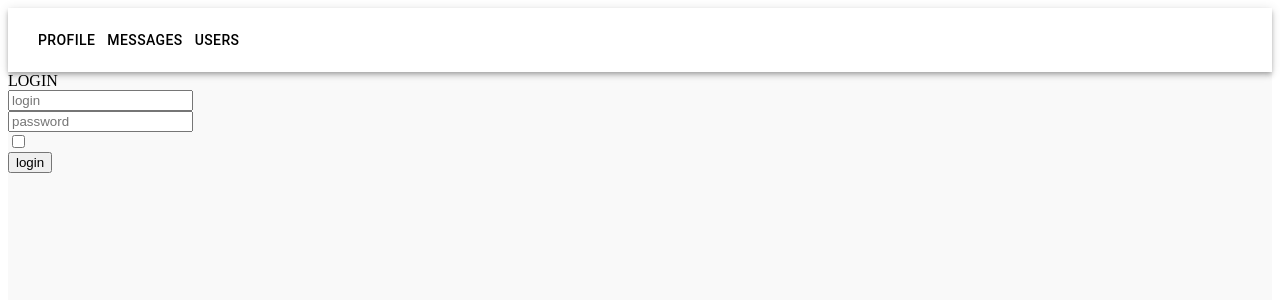
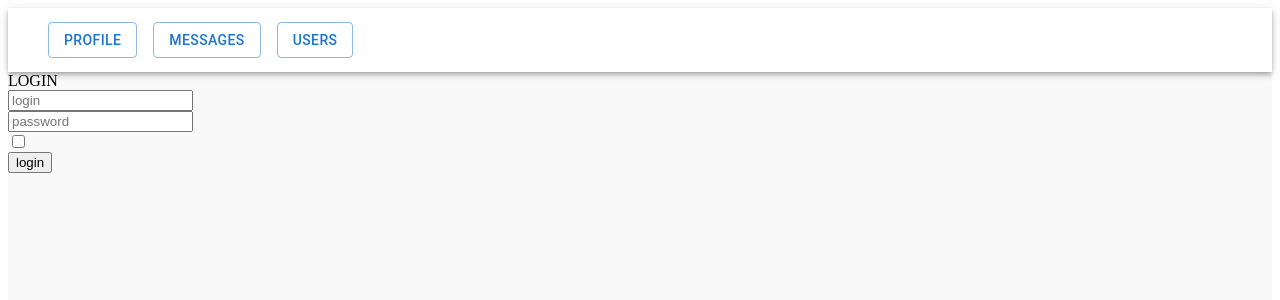
Before and after one commit to tepek92/samurai_way_ts, a React (Create React App) app: page /login in a window 1280 px wide. Shown: the top 300 px of the page. Built offline with nearby package versions, Linux system fonts and the light colour scheme; no server answers.

Commit message:
refactor(Header): buttons link style

```diff
--- a/src/components/Dialogs/Message/Message.module.css
+++ b/src/components/Dialogs/Message/Message.module.css
@@ -1,6 +1,6 @@
 :root {
     --main-background-color: #fff;
-    --message-background-color: #e6f3fc;
+    --message-background-color: #f5f9fe;
 }
 
 .column_block {
--- a/src/components/Header/Header.module.css
+++ b/src/components/Header/Header.module.css
@@ -37,9 +37,9 @@
     align-items: center;
 }
 
-.link a {
+.nav a {
     text-decoration: none;
-    color: #000;
+    /*color: #000;*/
 }
 
 .nav .link {
--- a/src/components/Header/Header.tsx
+++ b/src/components/Header/Header.tsx
@@ -1,13 +1,11 @@
 import React, {FC} from 'react';
-import {NavLink} from "react-router-dom";
+import {NavLink, useLocation, useRouteMatch} from "react-router-dom";
 import {HeaderPropsType} from "./HeaderContainer";
 import AppBar from '@mui/material/AppBar';
 import Box from '@mui/material/Box';
 import Toolbar from '@mui/material/Toolbar';
 import Button from '@mui/material/Button';
-import IconButton from '@mui/material/IconButton';
 import Avatar from '@mui/material/Avatar';
-import Tooltip from '@mui/material/Tooltip';
 import style from './Header.module.css';
 import avatar from "../../img/samurai2.png";
 import Chip from '@mui/material/Chip';
@@ -18,35 +16,67 @@ export const Header: FC<HeaderPropsType> = ({
                                               isAuth,
                                               deleteLogin,
                                               profile,
-}) => {
+                                            }) => {
+  const location = useLocation();
   const logoutHandler = () => {
     deleteLogin();
   }
+
+  const profileStyle = location.pathname === '/profile' ? 'contained' : 'outlined'
+  const dialogsStyle = location.pathname === '/dialogs' ? 'contained' : 'outlined'
+  const usersStyle = location.pathname === '/users' ? 'contained' : 'outlined'
+
   return (
     <Box>
       <AppBar color="inherit" position="static">
         <Toolbar>
           <nav className={style.nav}>
-            <div className={style.link}><NavLink to={"/profile"} activeClassName={style.active}>Profile</NavLink></div>
-            <div className={style.link}><NavLink to={"/dialogs"} activeClassName={style.active}>Messages</NavLink></div>
-            <div className={style.link}><NavLink to={"/users"} activeClassName={style.active}>Users</NavLink></div>
+            <NavLink
+              to={"/profile"}
+              activeClassName={style.active}>
+              <Button
+                variant={profileStyle}
+                sx={{ml: 2}}
+              >
+                Profile
+              </Button>
+            </NavLink>
+
+            <NavLink
+              to={"/dialogs"}
+              activeClassName={style.active}
+            >
+              <Button
+                variant={dialogsStyle}
+                sx={{ml: 2}}
+              >
+                Messages
+              </Button>
+            </NavLink>
+
+            <NavLink
+              to={"/users"}
+              activeClassName={style.active}
+            >
+              <Button
+                variant={usersStyle}
+                sx={{ml: 2}}
+              >
+                Users
+              </Button>
+            </NavLink>
           </nav>
           {isAuth &&
               <Box sx={{marginLeft: 'auto'}}>
-                  {/*<Tooltip title={login}>*/}
-                  {/*    <IconButton sx={{mr: 1}}>*/}
-                  {/*        <Avatar alt="Remy Sharp" src={profile.photos?.large ? profile.photos.large : avatar}/>*/}
-                  {/*    </IconButton>*/}
-                  {/*</Tooltip>*/}
-
                   <Chip
                       avatar={<Avatar alt="avatar" src={profile.photos?.large ? profile.photos.large : avatar}/>}
                       label={profile.fullName}
                       variant="outlined"
                   />
                   <Button
-                      color="inherit"
+                      variant='outlined'
                       onClick={logoutHandler}
+                      sx={{ml: 2}}
                   >
                       Logout
                   </Button>
--- a/src/components/Header/Navbar.module.css
+++ /dev/null
@@ -1,32 +0,0 @@
-.nav {
-    font-family: "Roboto","Helvetica","Arial",sans-serif;
-    font-weight: 500;
-    font-size: 14px;
-    line-height: 1.75;
-    letter-spacing: 0.02857em;
-    text-transform: uppercase;
-    display: flex;
-    align-items: center;
-}
-
-.link a {
-    text-decoration: none;
-    color: #000;
-}
-
-.nav .link {
-    padding: 6px;
-}
-
-.link:hover {
-    background-color: #f5f5f5;
-    border-radius: 4px;
-}
-
-.link .active {
-    font-size: 16px;
-    padding: 10px;
-    background-color: #f5f5f5;
-    border-radius: 4px;
-
-}
--- a/src/components/Users/Users.module.css
+++ b/src/components/Users/Users.module.css
@@ -40,7 +40,7 @@
 }
 
 .info {
-    margin-left: 10px;
+    margin-left: 20px;
     width: 100%;
     display: flex;
     flex-direction: column;
@@ -90,7 +90,7 @@
     border-radius: 5px;
 }
 
-.pagination span:hover:not(.active) {
+.pagination span:hover:not(.activePage) {
     cursor: pointer;
     background-color: #ddd;
     border-radius: 5px;
```
